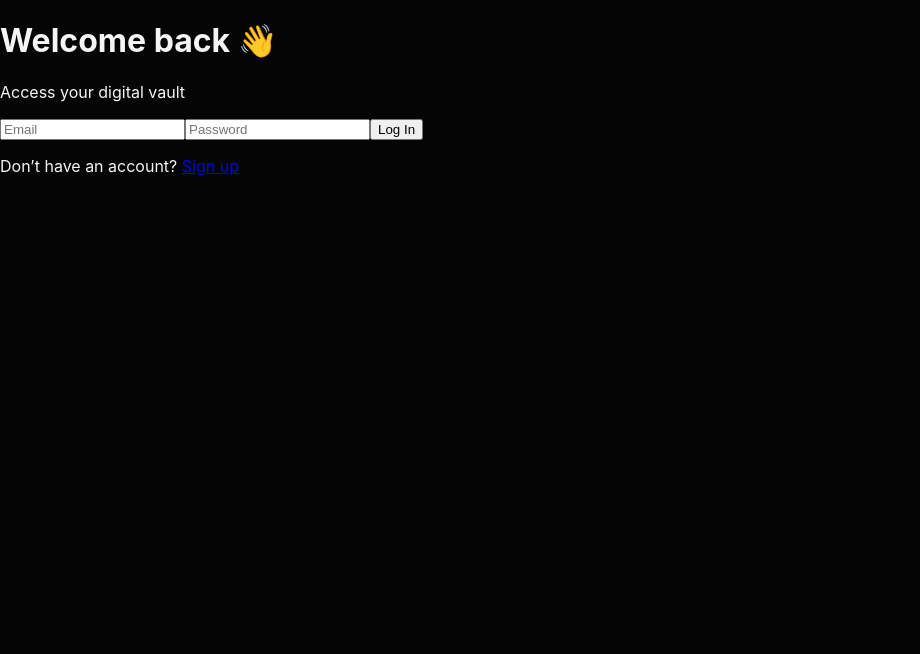
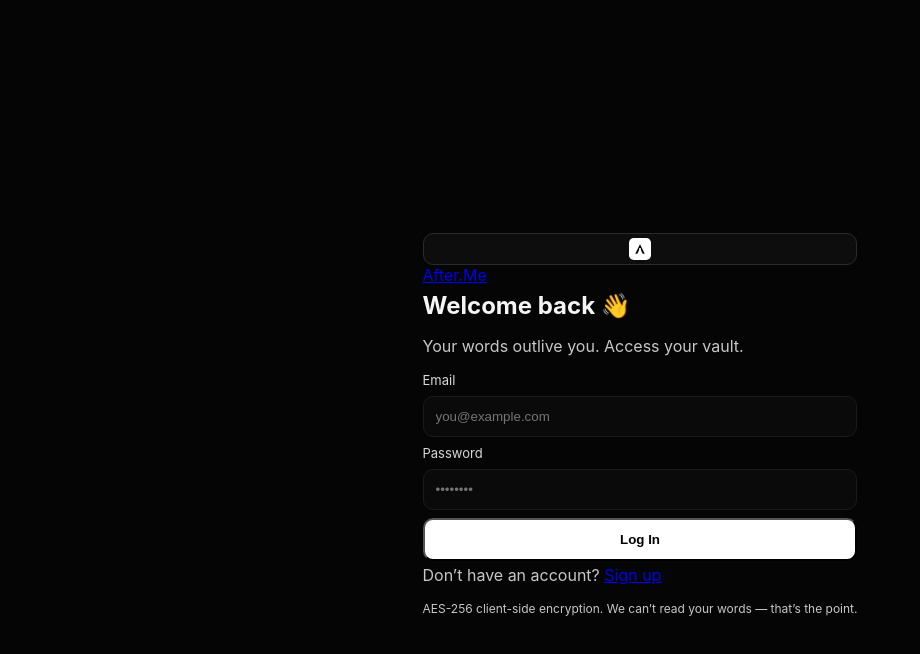
Before and after one commit to emirusmaximus/after-me-starter, a Next.js app: page /login in a window 1280 px wide. Shown: the top 654 px of the page, without its empty margins (0-920 px from the left). Built offline with nearby package versions, Linux system fonts and the light colour scheme; no server answers.

Commit message:
Update page.tsx

```diff
--- a/app/login/page.tsx
+++ b/app/login/page.tsx
@@ -3,14 +3,14 @@
 import { Suspense, useState } from "react";
 import { useRouter, useSearchParams } from "next/navigation";
 import { supabase } from "@/lib/supabaseClient";
+import Link from "next/link";
+import { motion } from "framer-motion";
 
 export default function LoginPage() {
   return (
     <Suspense
       fallback={
-        <main className="auth-page">
-          <div className="auth-card">Loading…</div>
-        </main>
+        <main className="auth-shell"><div className="glass">Loading…</div></main>
       }
     >
       <LoginInner />
@@ -25,60 +25,91 @@ function LoginInner() {
 
   const [email, setEmail] = useState("");
   const [password, setPassword] = useState("");
-  const [error, setError] = useState("");
+  const [err, setErr] = useState("");
   const [loading, setLoading] = useState(false);
 
   async function handleLogin(e: React.FormEvent<HTMLFormElement>) {
     e.preventDefault();
-    setError("");
+    setErr("");
     setLoading(true);
-
     const { error } = await supabase.auth.signInWithPassword({ email, password });
-
     setLoading(false);
-    if (error) {
-      setError(error.message);
-      return;
-    }
-    router.replace(redirectTo); // geçmişi temizler
+    if (error) return setErr(error.message);
+    router.replace(redirectTo);
   }
 
   return (
-    <main className="auth-page">
-      <div className="auth-card">
+    <main className="auth-shell">
+      <motion.div
+        className="glass"
+        initial={{ opacity: 0, y: 16 }}
+        animate={{ opacity: 1, y: 0 }}
+        transition={{ duration: 0.4 }}
+      >
+        <Link href="/" className="brand">
+          <span className="badge"><img src="/logo.svg" alt="" width={22} height={22}/></span>
+          <span>After.Me</span>
+        </Link>
+
         <h1>Welcome back 👋</h1>
-        <p>Access your digital vault</p>
+        <p className="muted">Your words outlive you. Access your vault.</p>
 
-        <form onSubmit={handleLogin}>
+        <form onSubmit={handleLogin} className="form">
+          <label>Email</label>
           <input
-            type="email"
-            placeholder="Email"
-            autoComplete="email"
-            value={email}
-            onChange={(e) => setEmail(e.target.value)}
-            required
+            type="email" autoComplete="email" placeholder="you@example.com"
+            value={email} onChange={e=>setEmail(e.target.value)} required
           />
+          <label>Password</label>
           <input
-            type="password"
-            placeholder="Password"
-            autoComplete="current-password"
-            value={password}
-            onChange={(e) => setPassword(e.target.value)}
-            required
+            type="password" autoComplete="current-password" placeholder="••••••••"
+            value={password} onChange={e=>setPassword(e.target.value)} required
           />
-
-          <button type="submit" disabled={loading}>
+          <button className="btn solid" type="submit" disabled={loading}>
             {loading ? "Logging in…" : "Log In"}
           </button>
-
-          {error && <p className="error">{error}</p>}
+          {err && <p className="error">{err}</p>}
         </form>
 
-        <p className="switch">
+        <p className="switch muted">
           Don’t have an account?{" "}
-          <a href={`/signup?redirectTo=${encodeURIComponent(redirectTo)}`}>Sign up</a>
+          <Link href={`/signup?redirectTo=${encodeURIComponent(redirectTo)}`} className="link">Sign up</Link>
         </p>
-      </div>
+
+        <div className="tiny muted">
+          AES-256 client-side encryption. We can’t read your words — that’s the point.
+        </div>
+      </motion.div>
+
+      <style jsx>{`
+        :root{--bg:#050505;--fg:#f5f5f5;--muted:#c7c7c7;--border:#1a1a1a}
+        body{background:radial-gradient(60% 60% at 50% 20%, #0e0e0e 0%, #050505 100%);color:var(--fg)}
+        .auth-shell{min-height:100dvh;display:grid;place-items:center;padding:24px}
+        .glass{
+          width:min(440px,92vw);
+          background:rgba(255,255,255,0.06);
+          border:1px solid rgba(255,255,255,0.12);
+          border-radius:18px;padding:22px 20px;backdrop-filter: blur(10px) saturate(1.2);
+          box-shadow:0 0 32px rgba(255,255,255,.05);
+          display:grid;gap:12px;text-align:left;
+        }
+        .brand{display:inline-flex;align-items:center;gap:10px;color:#fff;font-weight:600;text-decoration:none}
+        .badge{display:grid;place-items:center;border:1px solid #2a2a2a;border-radius:10px;padding:4px;background:#0d0d0d}
+        h1{margin:6px 0 2px;font-size:24px}
+        .muted{color:var(--muted)}
+        .form{display:grid;gap:8px;margin-top:6px}
+        label{font-size:13px;color:#d8d8d8}
+        input{
+          background:#0a0a0a;border:1px solid var(--border);border-radius:10px;color:#fff;padding:12px 12px;
+        }
+        .btn{border-radius:10px;padding:12px 14px;font-weight:700;transition:.2s}
+        .btn.solid{background:#fff;color:#000}
+        .btn:disabled{opacity:.7}
+        .switch{margin-top:4px}
+        .link{color:#fff;border-bottom:1px dashed #3a3a3a}
+        .tiny{font-size:12px;margin-top:2px}
+        .error{color:#ffb4b4;border:1px solid rgba(255,180,180,.3);background:rgba(255,100,100,.1);padding:8px;border-radius:10px}
+      `}</style>
     </main>
   );
 }
```
